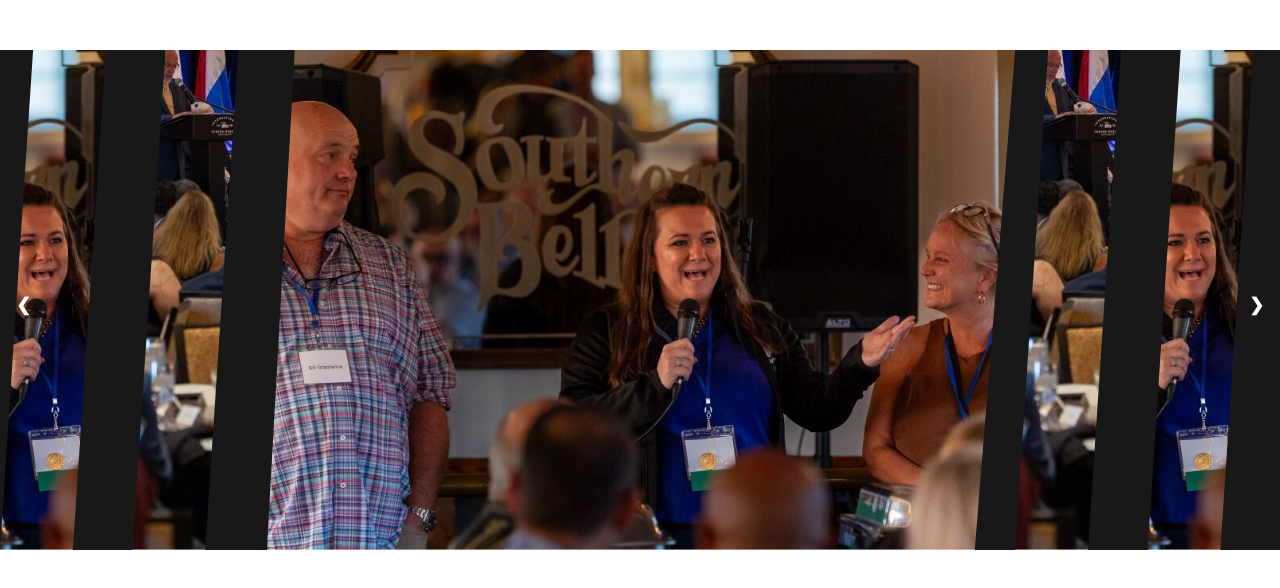
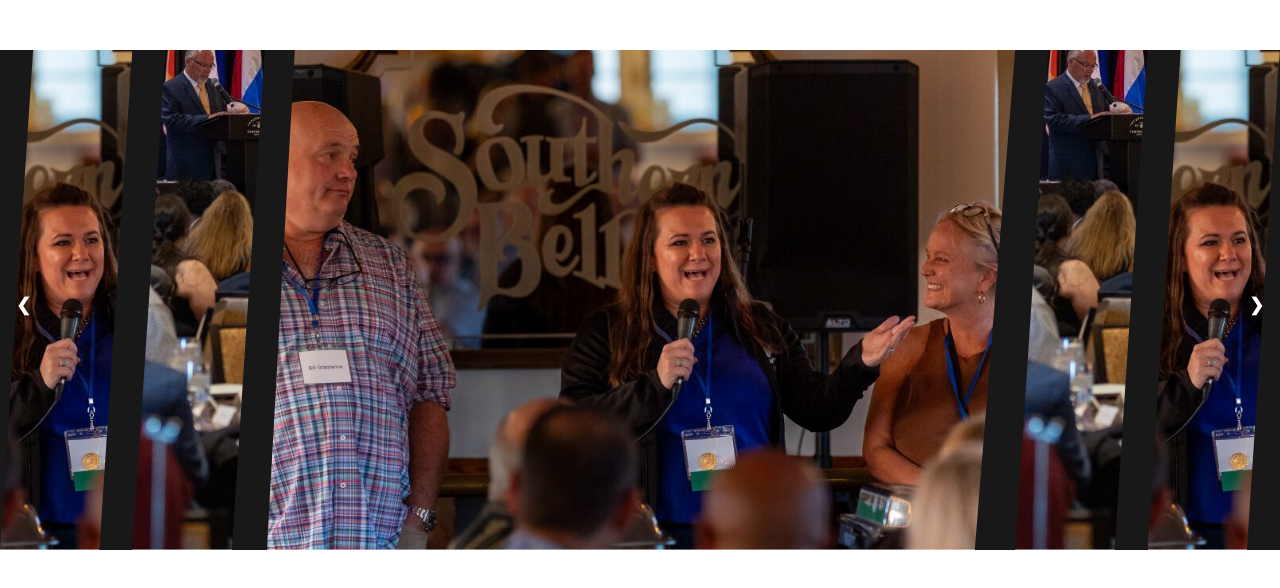
Before and after one commit to Mahfujur-Rahman-0/according-slide-v2, a plain HTML site: page index.html in a window 1280 px wide. Drawn offline with Linux system fonts and the light colour scheme.

Commit message:
Update style.css

```diff
--- a/style.css
+++ b/style.css
@@ -13,7 +13,7 @@
 #slide-img {
   vertical-align: middle;
   margin-left: -20%;
-  width: 100%;
+  width: 154%;
   height: 100%;
   clip-path:polygon(12% 0%, 100% 0%, 75% 100%, 0% 100%);
 }
```
